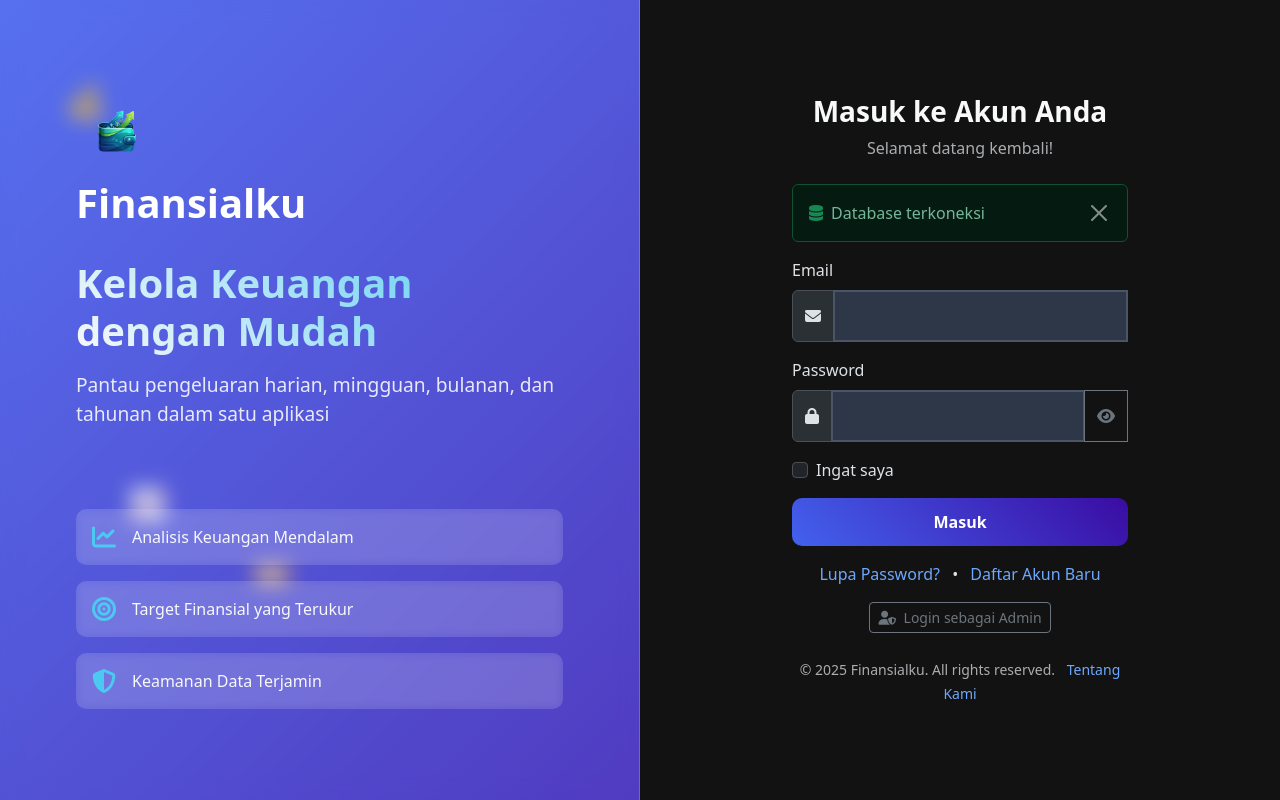
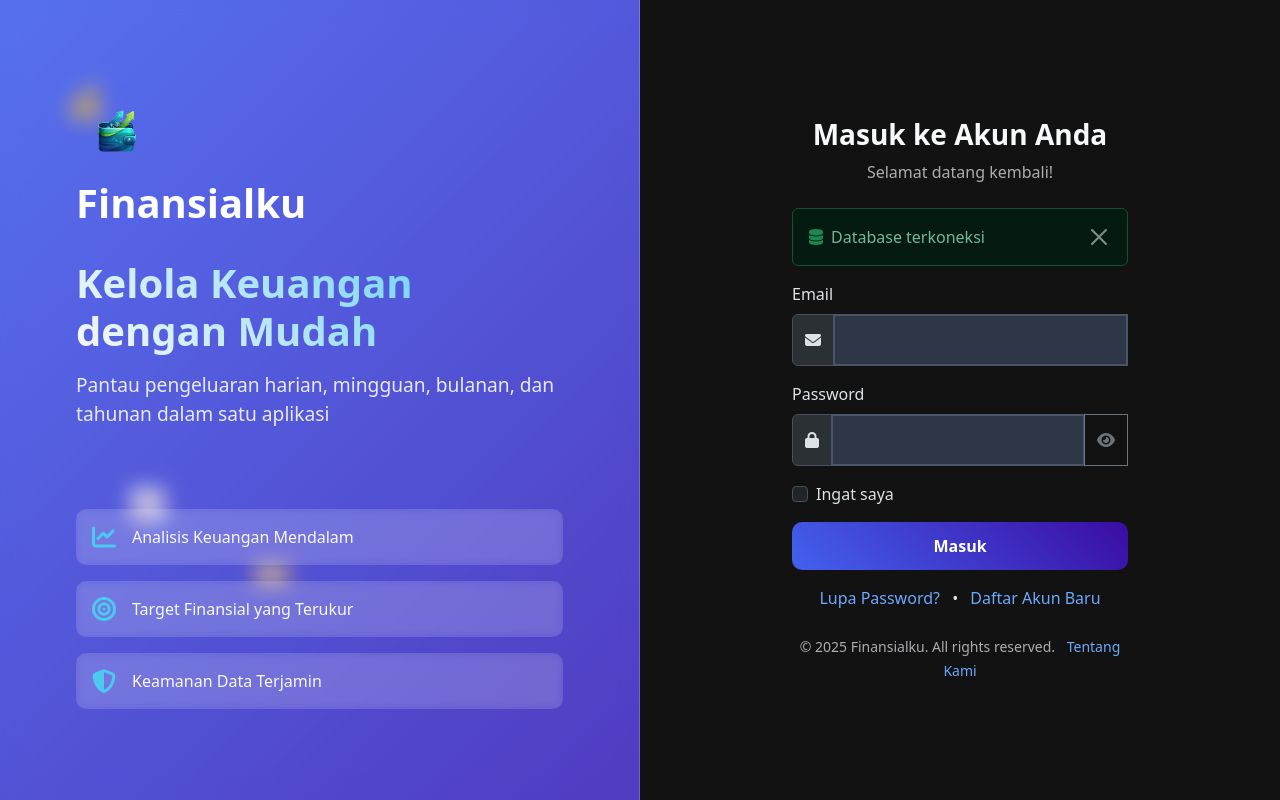
Before and after one commit to Udingamingcd/pbl-admin, a PHP site: page /finansialku/ in a window 1280 px wide. Run offline with PHP 8.4, Linux system fonts and the light colour scheme.

Commit message:
penghilangan link bagian admin

```diff
--- a/index.php
+++ b/index.php
@@ -125,12 +125,7 @@ require_once 'php/koneksi.php';
                             <a href="register.php" class="text-decoration-none">Daftar Akun Baru</a>
                         </div>
 
-                        <!-- index.php - Tambahkan setelah link daftar akun baru -->
-                        <div class="text-center mt-3">
-                            <a href="admin/auth/login.php" class="text-decoration-none btn btn-outline-secondary btn-sm">
-                                <i class="fas fa-user-shield me-1"></i> Login sebagai Admin
-                            </a>
-                        </div>
+
                     </form>
 
                     <div class="text-center mt-4">
```
